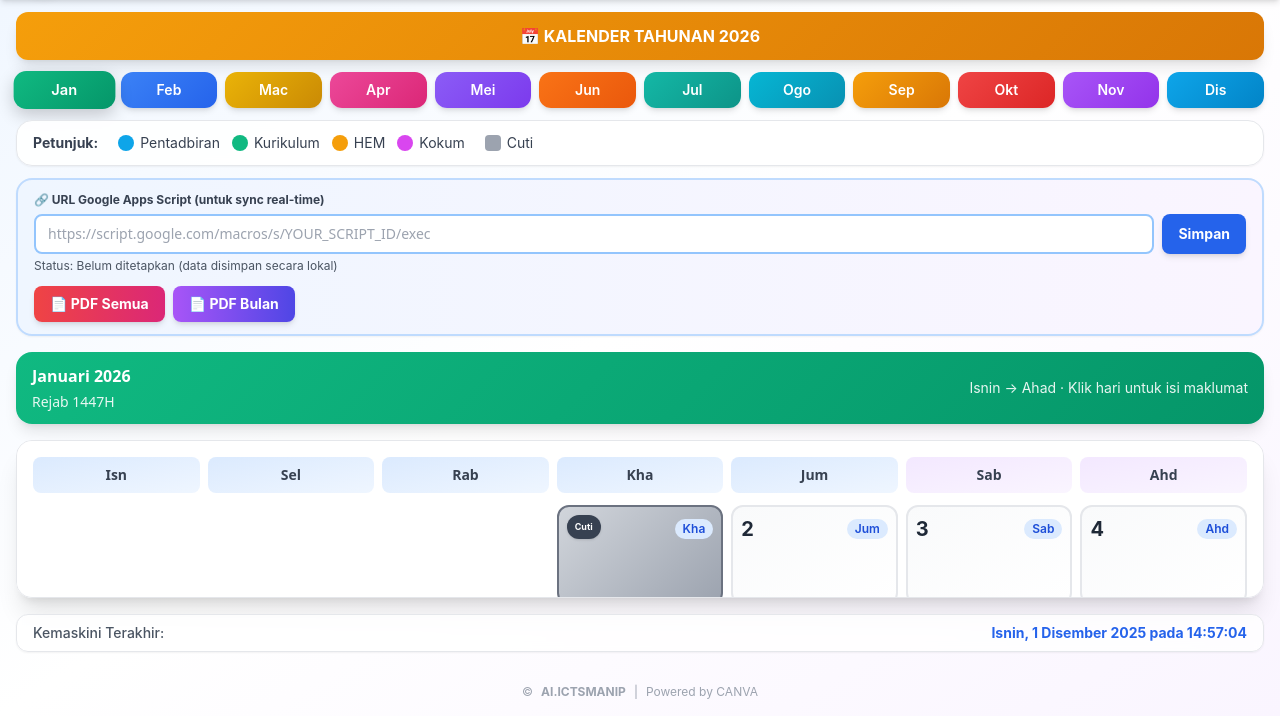
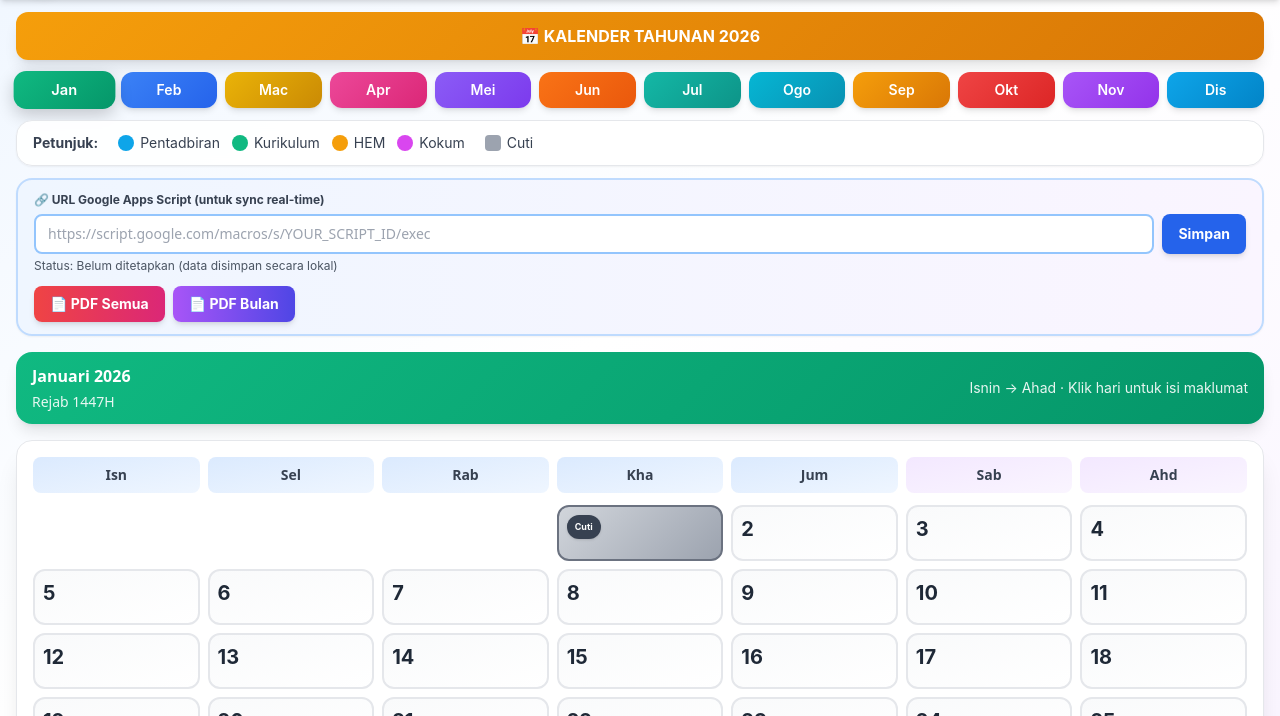
Before and after one commit to aictsmanip/aictsmanip-etakwimpersekolahan, a plain HTML site: page index.html in a window 1280 px wide. Shown: the part 84-800 px from the top of the page. Drawn offline with nearby package versions, Linux system fonts and the light colour scheme.

Commit message:
Refactor day cell styles in calendar
Removed min-height from day cells and adjusted styles.

```diff
--- a/index.html
+++ b/index.html
@@ -69,7 +69,6 @@
         font-size: 10px;
       }
       .day-cell {
-        min-height: 70px !important;
         padding: 4px !important;
       }
     }
@@ -79,7 +78,6 @@
         font-size: 9px;
       }
       .day-cell {
-        min-height: 60px !important;
         padding: 3px !important;
       }
     }
@@ -146,7 +144,7 @@
        </div><span class="text-[10px] md:text-xs lg:text-sm font-normal opacity-90"> Isnin → Ahad · Klik hari untuk isi maklumat </span>
       </div>
      </div><!-- Grid Kalender Bulanan -->
-     <section id="calendar-bulanan" class="flex-1 min-h-0 w-full custom-scroll overflow-auto rounded-xl md:rounded-2xl bg-white shadow-xl border border-gray-200 p-2 md:p-4" aria-label="Kalender Bulanan"><!-- Nama Hari -->
+     <section id="calendar-bulanan" class="w-full rounded-xl md:rounded-2xl bg-white shadow-xl border border-gray-200 p-2 md:p-4" aria-label="Kalender Bulanan"><!-- Nama Hari -->
       <div class="grid grid-cols-7 gap-1 md:gap-2 mb-2 md:mb-3 text-[10px] md:text-xs lg:text-sm font-bold text-center text-gray-700">
        <div class="py-1 md:py-2 bg-gradient-to-br from-blue-100 to-blue-50 rounded-md md:rounded-lg">
         Isn
@@ -170,7 +168,7 @@
         Ahd
        </div>
       </div><!-- Sel Hari -->
-      <div id="calendar-grid" class="calendar-grid grid grid-cols-7 gap-1 md:gap-2 text-[10px] md:text-xs lg:text-sm"></div>
+      <div id="calendar-grid" class="calendar-grid grid grid-cols-7 gap-1 md:gap-2 text-[10px] md:text-xs lg:text-sm" style="grid-auto-rows: 1fr;"></div>
      </section><!-- Grid Kalender Tahunan -->
      <section id="calendar-tahunan" class="hidden flex-1 min-h-0 w-full custom-scroll overflow-auto rounded-xl md:rounded-2xl bg-white shadow-xl border border-gray-200 p-2 md:p-4" aria-label="Kalender Tahunan">
       <div id="yearly-calendar-grid" class="grid grid-cols-1 sm:grid-cols-2 lg:grid-cols-3 xl:grid-cols-4 gap-3 md:gap-6"></div>
@@ -534,7 +532,9 @@
         week.forEach(day => {
           const cell = document.createElement("button");
           cell.type = "button";
-          cell.className = "day-cell relative flex flex-col items-stretch text-left rounded-lg md:rounded-xl p-2 min-h-[80px] md:min-h-[100px] bg-gradient-to-br from-gray-50 to-white border-2 border-gray-200 hover:border-blue-400 hover:shadow-lg transition-all";
+          cell.className = "day-cell relative flex flex-col items-stretch text-left rounded-lg md:rounded-xl p-2 bg-gradient-to-br from-gray-50 to-white border-2 border-gray-200 hover:border-blue-400 hover:shadow-lg transition-all";
+          cell.style.minHeight = "0";
+          cell.style.height = "100%";
 
           if (!day) {
             cell.classList.add("opacity-0", "pointer-events-none");
@@ -563,12 +563,7 @@
             dayNumSpan.className += " text-orange-600";
           }
 
-          const badgeSpan = document.createElement("span");
-          badgeSpan.className = "text-[9px] md:text-[10px] lg:text-xs px-1.5 md:px-2 py-0.5 rounded-full bg-blue-100 text-blue-700 font-semibold";
-          badgeSpan.textContent = ["Isn", "Sel", "Rab", "Kha", "Jum", "Sab", "Ahd"][(day.getDay() + 6) % 7];
-
           headerDiv.appendChild(dayNumSpan);
-          headerDiv.appendChild(badgeSpan);
           cell.appendChild(headerDiv);
 
           const contentDiv = document.createElement("div");
@@ -1372,5 +1367,5 @@
       }, 150);
     })();
   </script>
- <script>(function(){function c(){var b=a.contentDocument||a.contentWindow.document;if(b){var d=b.createElement('script');d.innerHTML="window.__CF$cv$params={r:'9a73575202980b29',t:'MTc2NDYwMDA0MS4wMDAwMDA='};var a=document.createElement('script');a.nonce='';a.src='/cdn-cgi/challenge-platform/scripts/jsd/main.js';document.getElementsByTagName('head')[0].appendChild(a);";b.getElementsByTagName('head')[0].appendChild(d)}}if(document.body){var a=document.createElement('iframe');a.height=1;a.width=1;a.style.position='absolute';a.style.top=0;a.style.left=0;a.style.border='none';a.style.visibility='hidden';document.body.appendChild(a);if('loading'!==document.readyState)c();else if(window.addEventListener)document.addEventListener('DOMContentLoaded',c);else{var e=document.onreadystatechange||function(){};document.onreadystatechange=function(b){e(b);'loading'!==document.readyState&&(document.onreadystatechange=e,c())}}}})();</script></body>
+ <script>(function(){function c(){var b=a.contentDocument||a.contentWindow.document;if(b){var d=b.createElement('script');d.innerHTML="window.__CF$cv$params={r:'9a736e1ac4a41a53',t:'MTc2NDYwMDk3NC4wMDAwMDA='};var a=document.createElement('script');a.nonce='';a.src='/cdn-cgi/challenge-platform/scripts/jsd/main.js';document.getElementsByTagName('head')[0].appendChild(a);";b.getElementsByTagName('head')[0].appendChild(d)}}if(document.body){var a=document.createElement('iframe');a.height=1;a.width=1;a.style.position='absolute';a.style.top=0;a.style.left=0;a.style.border='none';a.style.visibility='hidden';document.body.appendChild(a);if('loading'!==document.readyState)c();else if(window.addEventListener)document.addEventListener('DOMContentLoaded',c);else{var e=document.onreadystatechange||function(){};document.onreadystatechange=function(b){e(b);'loading'!==document.readyState&&(document.onreadystatechange=e,c())}}}})();</script></body>
 </html>
```
